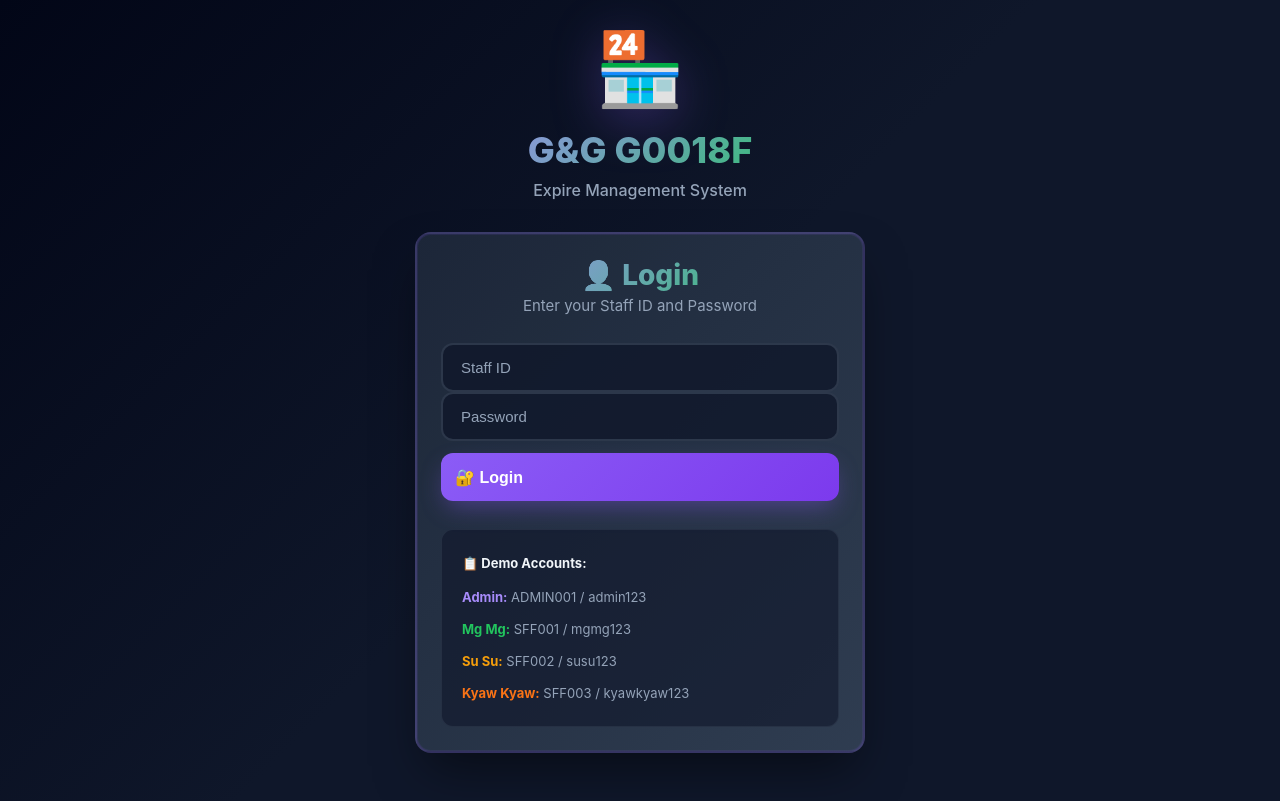
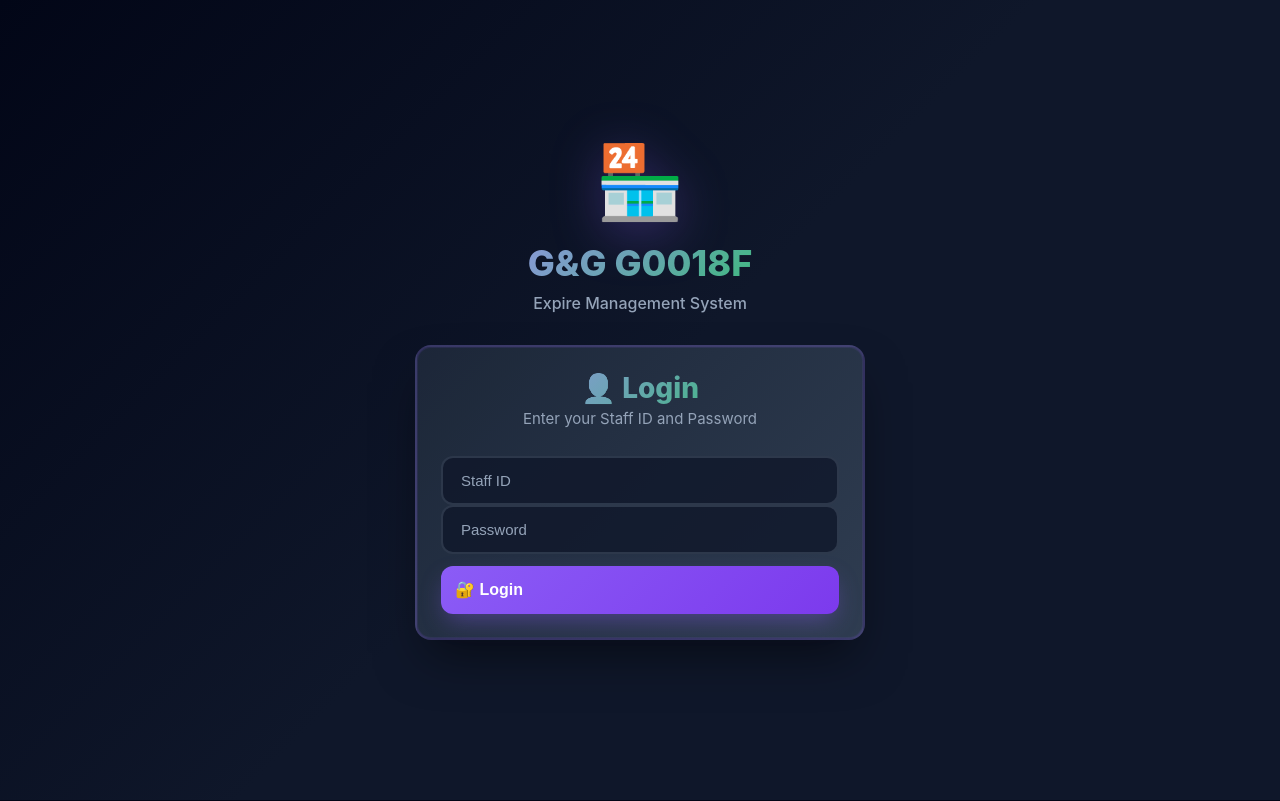
Before and after one commit to changyi12345/Management-System, a React (Vite) app: page /login in a window 1280 px wide. Built offline with nearby package versions, Linux system fonts and the light colour scheme; no server answers.

Commit message:
Remove demo accounts from login page

```diff
--- a/src/pages/Login.tsx
+++ b/src/pages/Login.tsx
@@ -106,22 +106,6 @@ export const Login: React.FC<LoginProps> = ({ onLogin }) => {
               {loading ? 'Loading...' : '🔐 Login'}
             </button>
           </form>
-          <div style={{
-            marginTop: '28px',
-            fontSize: '13px',
-            color: 'var(--text-secondary)',
-            lineHeight: '2',
-            background: 'rgba(15, 23, 42, 0.6)',
-            padding: '20px',
-            borderRadius: '12px',
-            border: '1px solid rgba(71, 85, 105, 0.3)'
-          }}>
-            <p style={{ marginBottom: '8px', fontWeight: '700', color: 'var(--text)' }}>📋 Demo Accounts:</p>
-            <p style={{ marginBottom: '6px' }}><strong style={{ color: 'var(--primary-light)' }}>Admin:</strong> ADMIN001 / admin123</p>
-            <p style={{ marginBottom: '6px' }}><strong style={{ color: 'var(--success)' }}>Mg Mg:</strong> SFF001 / mgmg123</p>
-            <p style={{ marginBottom: '6px' }}><strong style={{ color: 'var(--warning)' }}>Su Su:</strong> SFF002 / susu123</p>
-            <p><strong style={{ color: 'var(--orange)' }}>Kyaw Kyaw:</strong> SFF003 / kyawkyaw123</p>
-          </div>
         </div>
       </div>
     </div>
```
Also changed, not shown: 1 other file (tests, documents, lock files or other folders).
